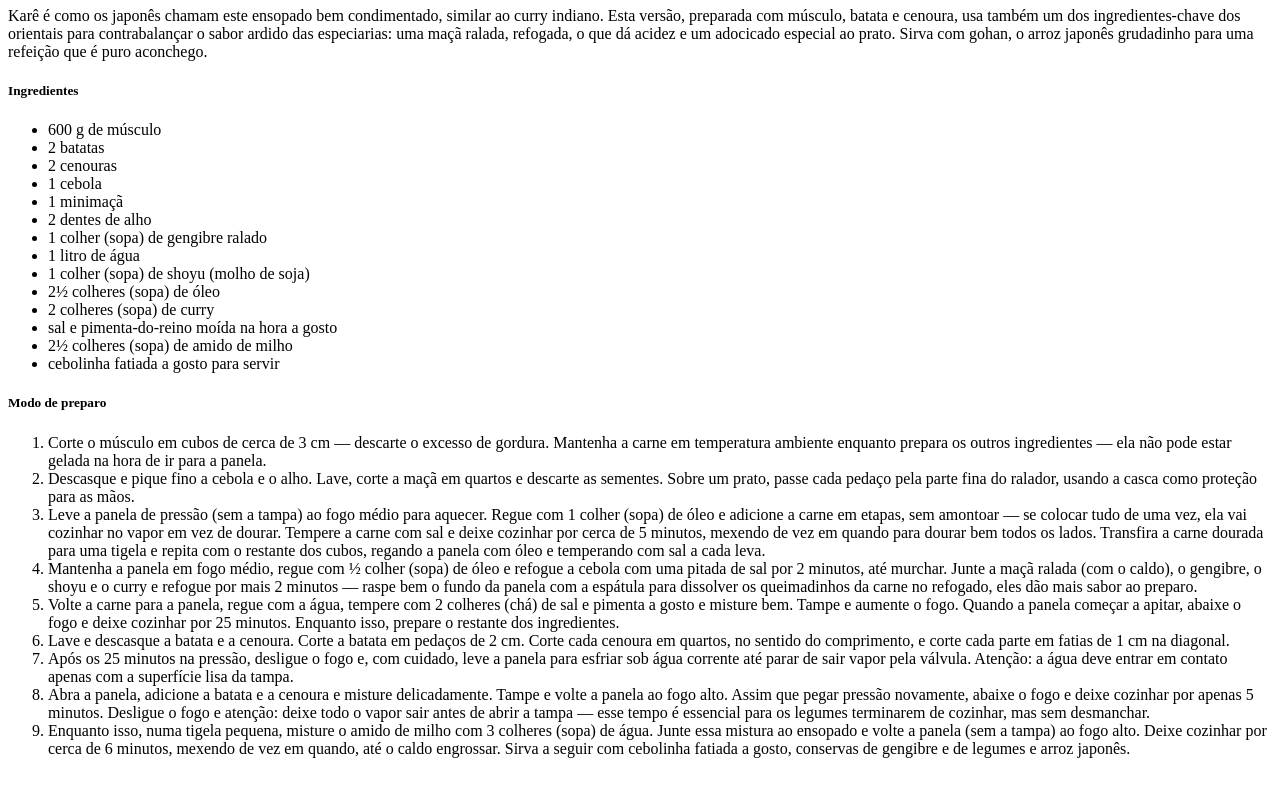
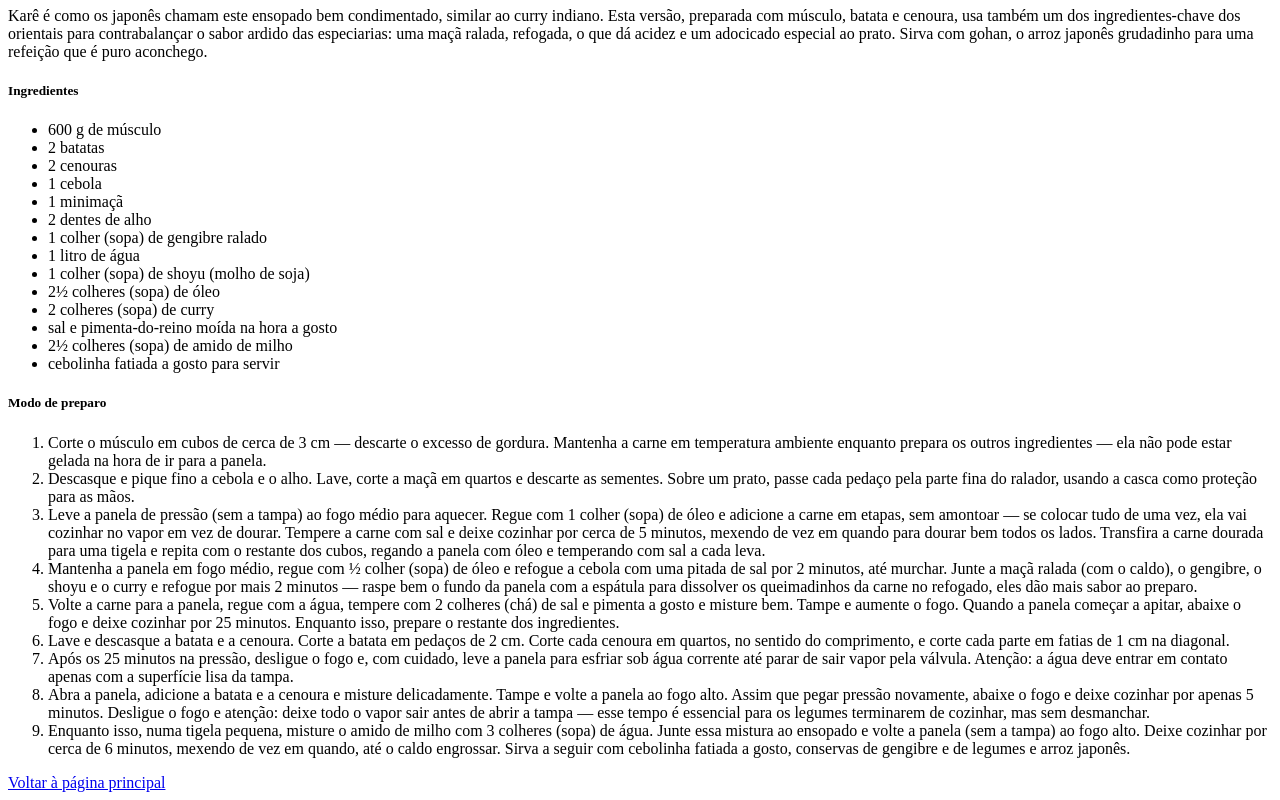
Before and after one commit to ThiagoSuzuki/odin-recipes, a plain HTML site: page recipes/ensopado-curry.html in a window 1280 px wide. Shown: the part 512-1312 px from the top of the page. Before the commit the page ends 1286 px from the top, so only its background shows below. Drawn offline with Linux system fonts and the light colour scheme.

Commit message:
Added link to main page

```diff
--- a/recipes/ensopado-curry.html
+++ b/recipes/ensopado-curry.html
@@ -41,5 +41,7 @@
         <li>Abra a panela, adicione a batata e a cenoura e misture delicadamente. Tampe e volte a panela ao fogo alto. Assim que pegar pressão novamente, abaixe o fogo e deixe cozinhar por apenas 5 minutos. Desligue o fogo e atenção: deixe todo o vapor sair antes de abrir a tampa — esse tempo é essencial para os legumes terminarem de cozinhar, mas sem desmanchar.</li>
         <li>Enquanto isso, numa tigela pequena, misture o amido de milho com 3 colheres (sopa) de água. Junte essa mistura ao ensopado e volte a panela (sem a tampa) ao fogo alto. Deixe cozinhar por cerca de 6 minutos, mexendo de vez em quando, até o caldo engrossar. Sirva a seguir com cebolinha fatiada a gosto, conservas de gengibre e de legumes e arroz japonês.</li>
     </ol>
+
+    <a href="/index.html">Voltar à página principal</a>
 </body>
 </html>
```
